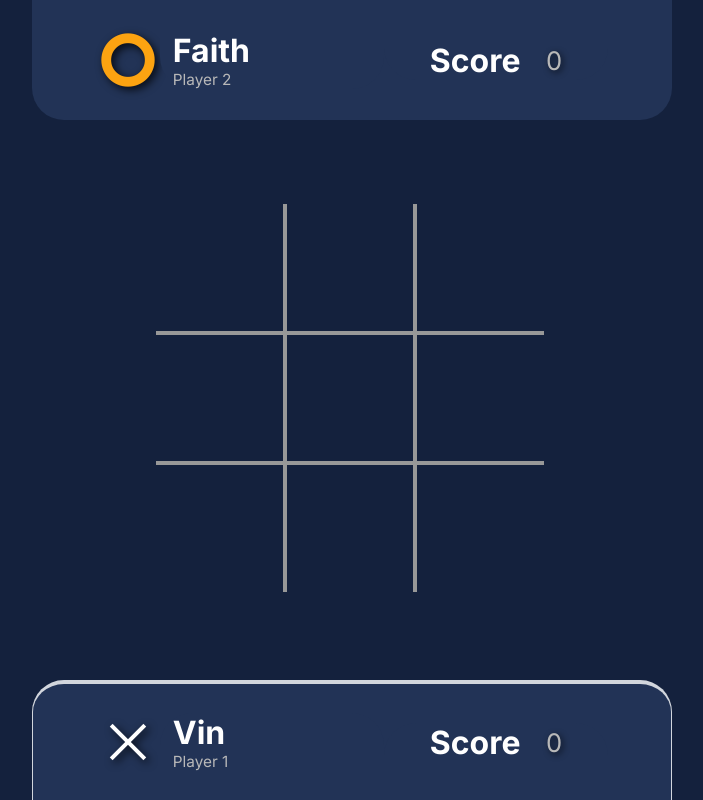
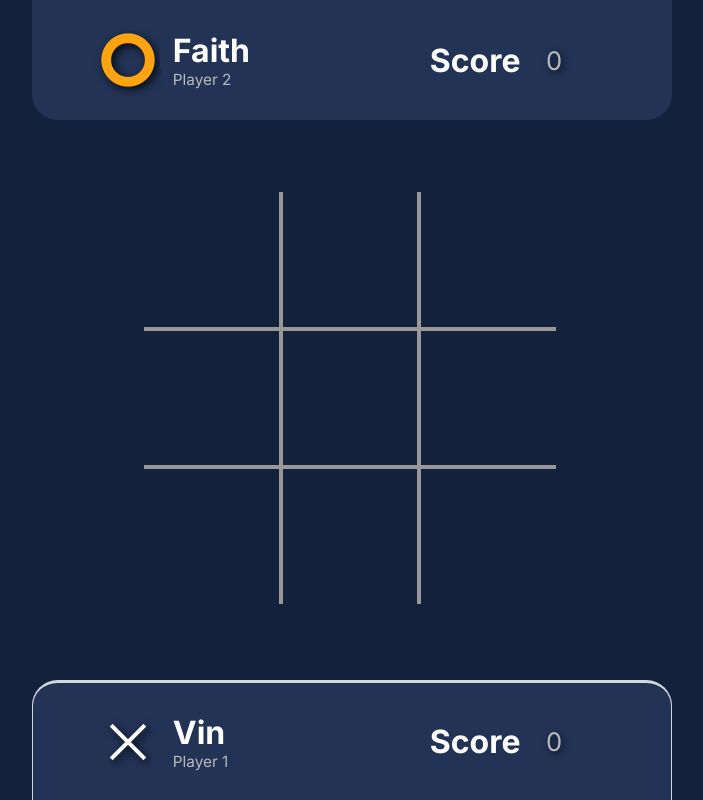
Before and after one commit to ervynnn/tic-tac-toe, a plain HTML site: page index.html in a window 1280 px wide. Shown: the whole page, without its empty margins (288-991 px from the left). Drawn offline with nearby package versions, Linux system fonts and the light colour scheme.

Commit message:
"Updated CSS styles and JavaScript code to use relative units (vw) instead of fixed units (rem) for layout and border widths."

```diff
--- a/css/style.css
+++ b/css/style.css
@@ -22,13 +22,15 @@ html, body {
 
 .div-table{
     display: flex;
+    width: 100%;
+    justify-content: center;
     align-items: center;
     flex: 1;
 }
 
 .table-ttt{
-    width: 31vw;
-    height: 31vw;
+    aspect-ratio: 1 / 1;
+    height: 75%;
 }
 
 .table-ttt span{
@@ -87,8 +89,8 @@ header div, footer div{
 }
 
 footer .div-player-info{
-    border: 0.3rem solid rgba(255, 255, 255, 0.8);
-    border-width: 0.3rem 0.1rem 0 0.1rem;
+    border: 0.3vw solid rgba(255, 255, 255, 0.8);
+    border-width: 0.3vw 0.1vw 0 0.1vw;
 }
 
 footer .player-info{
@@ -104,11 +106,11 @@ header div p, footer div p{
 }
 
 header div{
-    border-radius: 0 0 2rem 2rem;
+    border-radius: 0 0 2vw 2vw;
 }
 
 footer div{
-    border-radius: 2rem 2rem 0 0;
+    border-radius: 2vw 2vw 0 0;
 }
 
 .user-info, .score{
--- a/javascript/script.js
+++ b/javascript/script.js
@@ -42,11 +42,11 @@ function handleClick(event){
         if(win == false && occupied < 9){
             if(occupied %2 != 0){
             divHeader.style.border = '0rem solid rgba(252, 163, 17, 0.8)';
-            divHeader.style.borderWidth = '0 0.1rem 0.3rem 0.1rem';
+            divHeader.style.borderWidth = '0 0.1vw 0.3vw 0.1vw';
             divFooter.style.border = 0;
             }else{
                 divFooter.style.border = '0.3rem solid rgba(255, 255, 255, 0.8)';
-                divFooter.style.borderWidth = '0.3rem 0.1rem 0 0.1rem';
+                divFooter.style.borderWidth = '0.3vw 0.1vw 0 0.1vw';
                 divHeader.style.border = 0;
             }
         }else if(occupied == 9){
```
